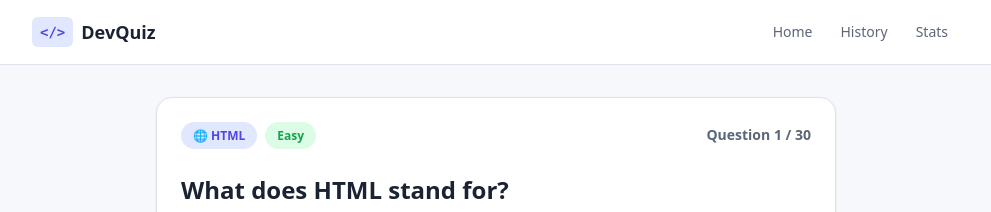
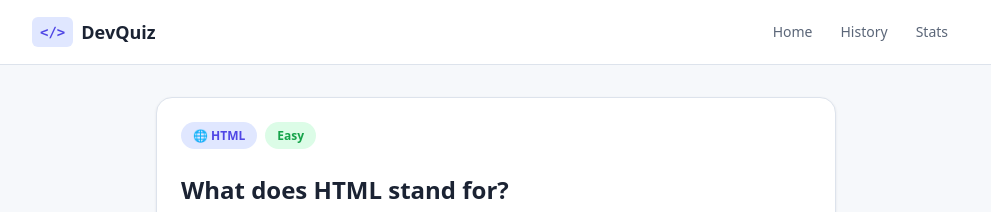
Before and after one commit to sieve-dev-sudo/dev-quiz-platform, a React (Vite) app: page /quiz in a window 1280 px wide. Shown: the top 212 px of the page, without its empty margins (144-1135 px from the left). Built offline with nearby package versions, Linux system fonts and the light colour scheme.

Commit message:
refactor: remove question number from QuestionCard

```diff
--- a/src/components/QuestionCard.jsx
+++ b/src/components/QuestionCard.jsx
@@ -9,25 +9,20 @@ function getOptionStatus(index, selectedIndex, answerIndex) {
   return 'dimmed'
 }
 
-function QuestionCard({ question, questionNumber, totalQuestions, selectedIndex, onSelect }) {
+function QuestionCard({ question, selectedIndex, onSelect }) {
   const category = getCategoryById(question.category)
   const difficulty = getDifficultyById(question.difficulty)
   const isAnswered = selectedIndex !== null && selectedIndex !== undefined
 
   return (
     <article className="question-card">
-      <header className="question-card-header">
-        <div className="question-card-tags">
+      <header className="question-card-tags">
         {category && (
           <span className="badge">
             {category.icon} {category.name}
           </span>
         )}
         {difficulty && <span className={`badge ${difficulty.badge}`}>{difficulty.name}</span>}
-        </div>
-        <span className="question-card-number">
-          Question {questionNumber} / {totalQuestions}
-        </span>
       </header>
 
       <h2 className="question-card-title">{question.question}</h2>
```
Lines whose indentation alone changed are shown as unchanged.
